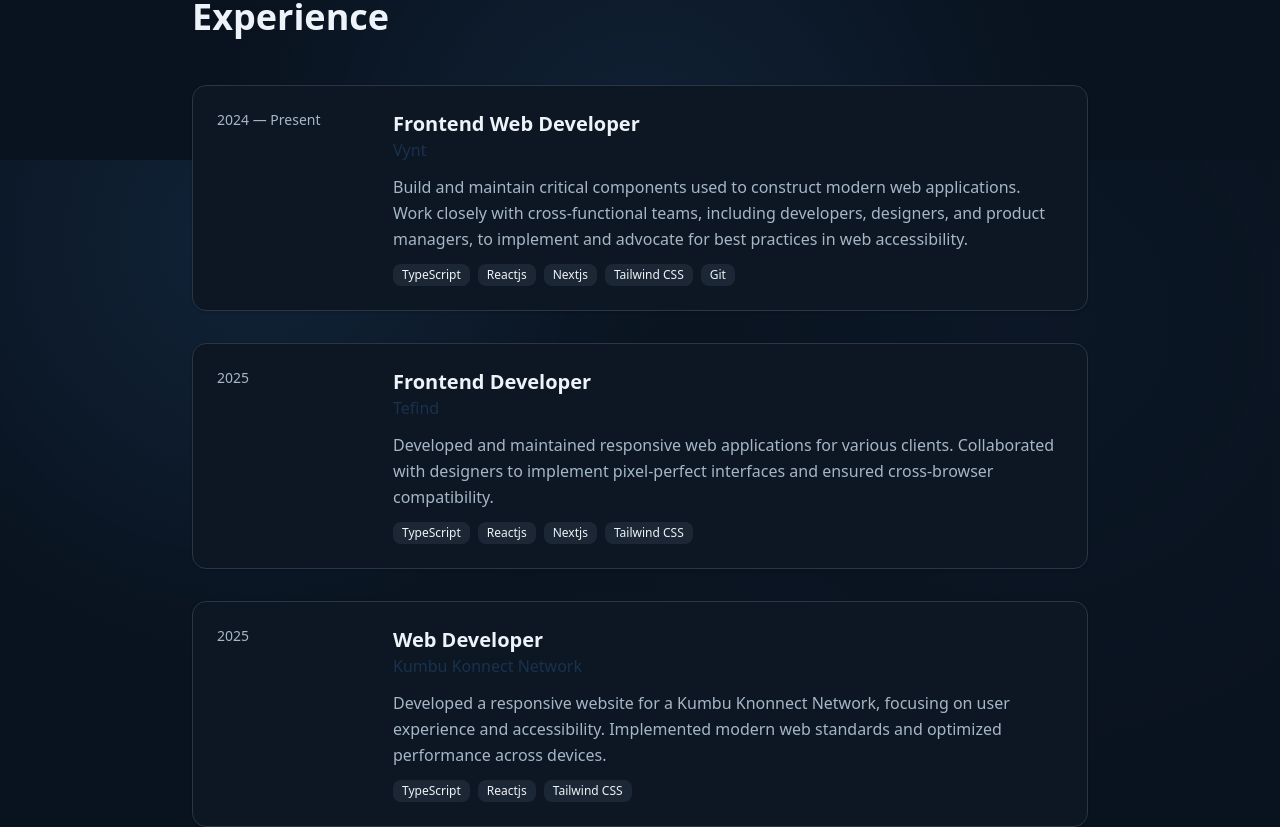
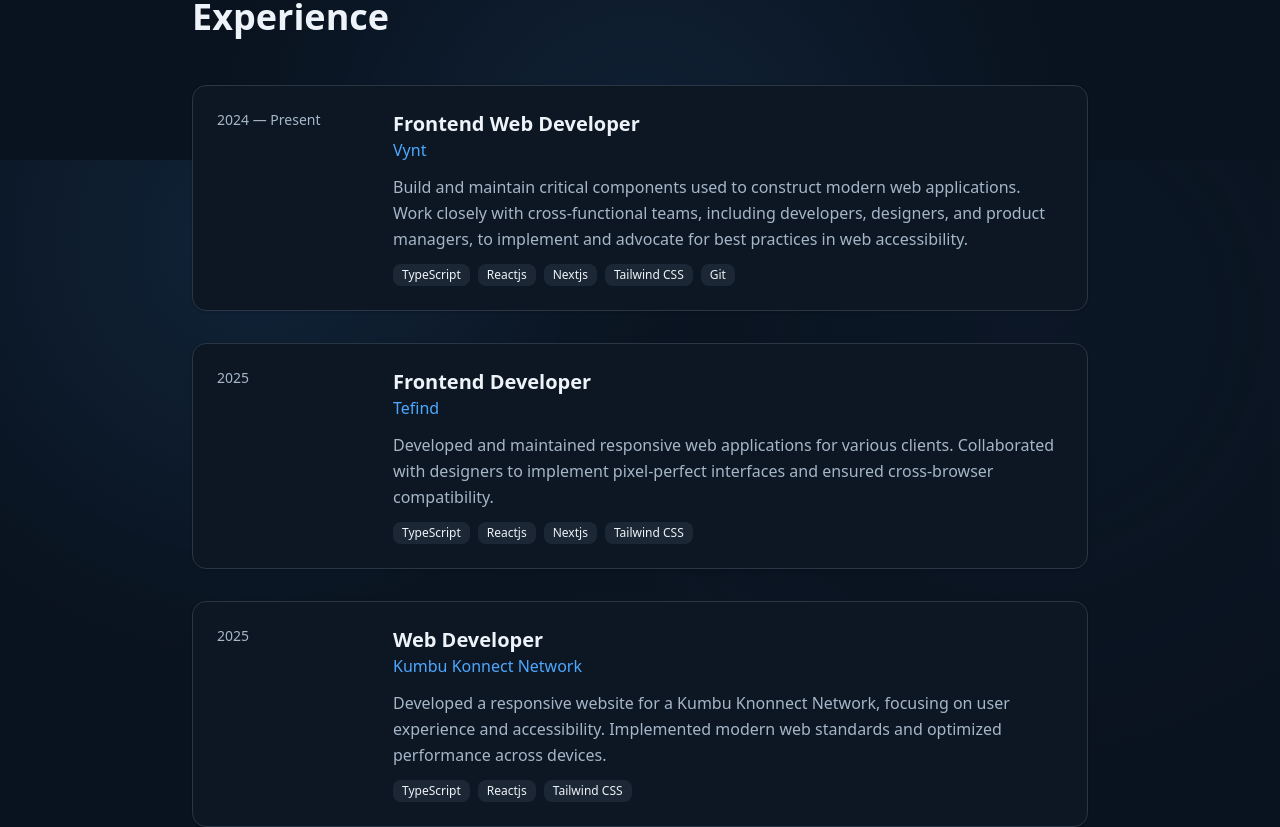
Before and after one commit to Claudbest1/portfolio-website, a Next.js app: page / in a window 1280 px wide. Shown: the part 1440-2267 px from the top of the page. Built offline with nearby package versions, Linux system fonts and the light colour scheme.

Commit message:
style: update company text styling in Experience component for improved readability

```diff
--- a/src/app/experience.tsx
+++ b/src/app/experience.tsx
@@ -61,7 +61,7 @@ export function Experience() {
 										<h3 className="text-xl font-semibold text-foreground">
 											{exp.title}
 										</h3>
-										<p className="text-accent">{exp.company}</p>
+										<p className="text-primary font-medium">{exp.company}</p>
 									</div>
 									<p className="text-muted-foreground leading-relaxed">
 										{exp.description}
```
